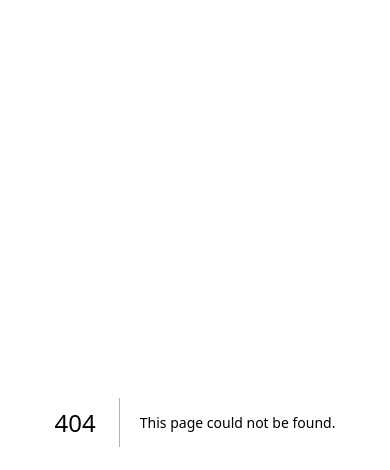
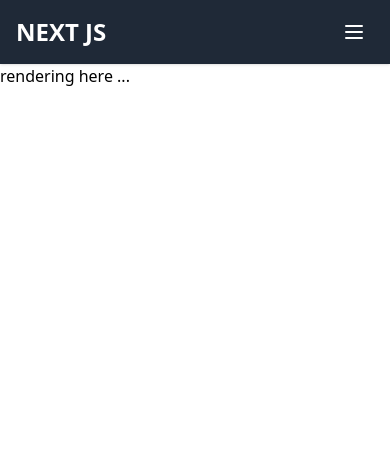
Before and after one commit to Yaqub-naqeb/pokemon-using-nextJs, a Next.js app: page /pokemons in a window 390 px wide. Before the commit this address had no page. Shown: the top 470 px of the page. Built offline with nearby package versions, Linux system fonts and the light colour scheme.

Commit message:
adding responsive navbar

```diff
--- /dev/null
+++ b/components/Layout.js
@@ -0,0 +1,13 @@
+import React from 'react'
+import Navbar from './Navbar'
+
+const Layout = ({children}) => {
+  return (
+    <div>
+        <Navbar/>
+      {children}
+    </div>
+  )
+}
+
+export default Layout
--- /dev/null
+++ b/components/Navbar.js
@@ -0,0 +1,98 @@
+import Link from 'next/link'
+import React, { useState } from 'react'
+import Head from 'next/head';
+
+const Navbar = () => {
+    const [navbar, setNavbar] = useState(false);
+
+  return (
+    <div>
+    <Head>
+      <meta
+        name="description"
+        content="Create Next JS Responsive Menu with Tailwind CS"
+      />
+      <link rel="icon" href="/favicon.ico" />
+    </Head>
+    <nav className="w-full bg-gray-800 shadow">
+      <div className="justify-between px-4 mx-auto lg:max-w-7xl md:items-center md:flex md:px-8">
+        <div>
+          <div className="flex items-center justify-between py-3 md:py-5 md:block">
+            <a href="#">
+              <h2 className="text-2xl text-white font-bold">NEXT JS</h2>
+            </a>
+            <div className="md:hidden">
+              <button
+                className="p-2 text-gray-700 rounded-md outline-none focus:border-gray-400 focus:border"
+                onClick={() => setNavbar(!navbar)}
+              >
+                {navbar ? (
+                  <svg
+                    xmlns="http://www.w3.org/2000/svg"
+                    className="w-6 h-6 text-white"
+                    viewBox="0 0 20 20"
+                    fill="currentColor"
+                  >
+                    <path
+                      fillRule="evenodd"
+                      d="M4.293 4.293a1 1 0 011.414 0L10 8.586l4.293-4.293a1 1 0 111.414 1.414L11.414 10l4.293 4.293a1 1 0 01-1.414 1.414L10 11.414l-4.293 4.293a1 1 0 01-1.414-1.414L8.586 10 4.293 5.707a1 1 0 010-1.414z"
+                      clipRule="evenodd"
+                    />
+                  </svg>
+                ) : (
+                  <svg
+                    xmlns="http://www.w3.org/2000/svg"
+                    className="w-6 h-6 text-white"
+                    fill="none"
+                    viewBox="0 0 24 24"
+                    stroke="currentColor"
+                    strokeWidth={2}
+                  >
+                    <path
+                      strokeLinecap="round"
+                      strokeLinejoin="round"
+                      d="M4 6h16M4 12h16M4 18h16"
+                    />
+                  </svg>
+                )}
+              </button>
+            </div>
+          </div>
+        </div>
+        <div>
+          <div
+            className={`flex-1 justify-self-center pb-3 mt-8 md:block md:pb-0 md:mt-0 ${
+              navbar ? 'block' : 'hidden'
+            }`}
+          >
+            <ul className="items-center justify-center space-y-8 md:flex md:space-x-6 md:space-y-0">
+              <li className="text-white">
+                <Link href="/">
+                 Home
+                </Link>
+              </li>
+              <li className="text-white">
+                <Link href="/blogs">
+                 Pokemons
+                </Link>
+              </li>
+              <li className="text-white">
+                <Link href="/about">
+                  About
+                </Link>
+              </li>
+              <li className="text-white">
+                <Link href="/contact">
+                 Contact
+                </Link>
+              </li>
+            </ul>
+          </div>
+        </div>
+      </div>
+    </nav>
+  </div>
+  )
+}
+
+export default Navbar
--- /dev/null
+++ b/pages/404.js
@@ -0,0 +1,18 @@
+import Link from 'next/link'
+import React from 'react'
+
+const NotFound = () => {
+  return (
+    <div>
+
+        <h1>Oooops...</h1>
+        <h1>Sorry this page was not Found!</h1>
+
+<Link href={'/'}> Back to Home page</Link>
+
+
+    </div>
+  )
+}
+
+export default NotFound
--- a/pages/_app.js
+++ b/pages/_app.js
@@ -1,5 +1,7 @@
 import '../styles/globals.css'
-
+import Layout from '../components/Layout'
 export default function App({ Component, pageProps }) {
-  return <Component {...pageProps} />
+  return <Layout>
+    <Component {...pageProps} />
+  </Layout>
 }
--- a/pages/index.js
+++ b/pages/index.js
@@ -2,16 +2,25 @@
 import Image from 'next/image'
 import { Inter } from '@next/font/google'
 import styles from '../styles/Home.module.css'
+import Navbar from '../components/Navbar'
 
 const inter = Inter({ subsets: ['latin'] })
 
 export default function Home() {
   return (
+    <>
+    <Head>
+      <title>Home</title>
+    </Head>
     <div>
+
+
+
       <h1 className="text-3xl font-bold underline">
       Hello world!
     </h1>
 
     </div>
+    </>
   )
 }
--- /dev/null
+++ b/pages/pokemons/[id].js
@@ -0,0 +1,11 @@
+import React from 'react'
+
+const PokInfo = () => {
+  return (
+    <div>
+      Pockemon Info
+    </div>
+  )
+}
+
+export default PokInfo
--- /dev/null
+++ b/pages/pokemons/index.js
@@ -0,0 +1,11 @@
+import React from 'react'
+
+const index = () => {
+  return (
+    <div>
+      rendering here ...
+    </div>
+  )
+}
+
+export default index
```
